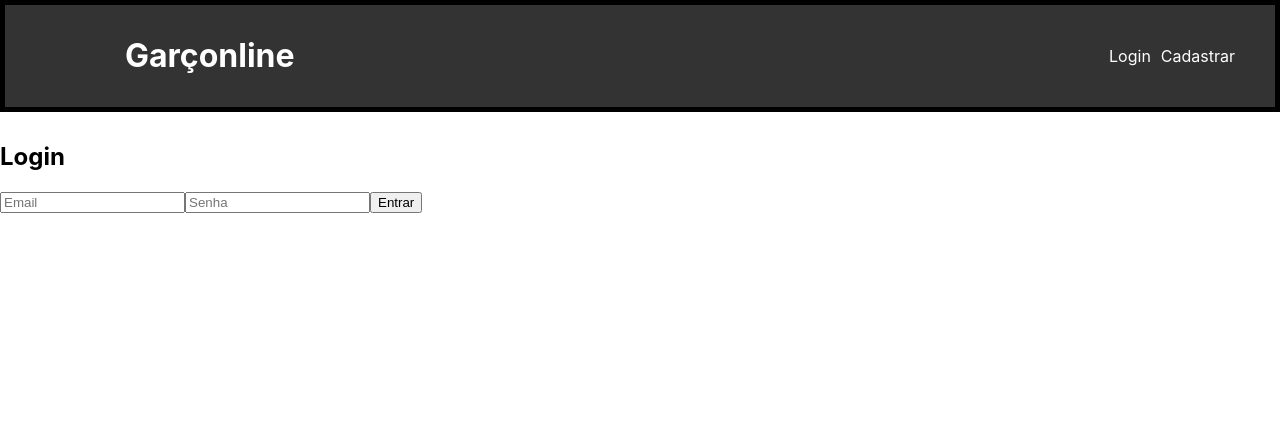
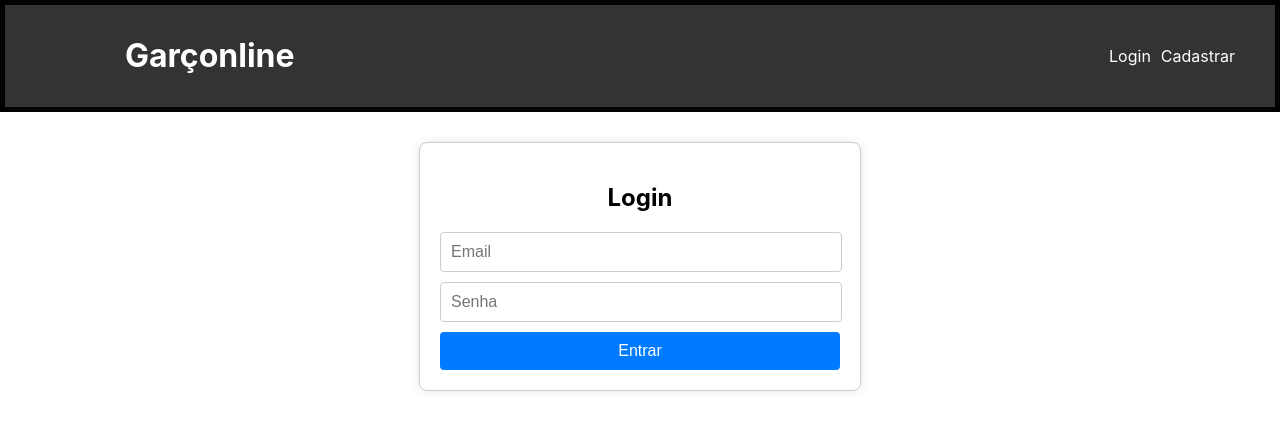
Before and after one commit to LucasfrLourenco/projetoTCC, a React (Create React App) app: page /login in a window 1280 px wide. Shown: the top 430 px of the page. Built offline with nearby package versions, Linux system fonts and the light colour scheme.

Commit message:
add styles

```diff
--- /dev/null
+++ b/src/Cadastro.css
@@ -0,0 +1,40 @@
+.input-container {
+  max-width: 400px;
+  margin: 0 auto;
+  padding: 20px;
+  border: 1px solid #ccc;
+  border-radius: 8px;
+  box-shadow: 0 0 10px rgba(0, 0, 0, 0.1);
+}
+
+.input-container h2 {
+  margin-bottom: 20px;
+  text-align: center;
+}
+
+.input-container input[type="text"],
+.input-container input[type="tel"],
+.input-container input[type="email"],
+.input-container input[type="password"] {
+  width: calc(100% - 20px);
+  margin-bottom: 10px;
+  padding: 10px;
+  border: 1px solid #ccc;
+  border-radius: 4px;
+  font-size: 16px;
+}
+
+.input-container button {
+  width: 100%;
+  padding: 10px;
+  background-color: #007bff;
+  color: #fff;
+  border: none;
+  border-radius: 4px;
+  font-size: 16px;
+  cursor: pointer;
+}
+
+.input-container button:hover {
+  background-color: #0056b3;
+}
--- a/src/ListaGarcons.css
+++ b/src/ListaGarcons.css
@@ -8,32 +8,47 @@ header {
 
 .garcons-container {
   display: flex;
-  flex-direction: row; /* Para listar os garçons na horizontal */
+  flex-wrap: wrap; /* Permite que os cards quebrem para a próxima linha quando não couberem mais */
   justify-content: center;
 }
 
 .garcon-card {
-  display: flex;
-  flex-direction: column;
+  width: 300px; /* Definindo uma largura fixa para os cards */
+  margin: 20px;
   padding: 20px;
   border: 1px solid #ccc;
-  margin-right: 20px;
-  max-width: 25%;
+  border-radius: 8px;
+  box-shadow: 0 4px 8px rgba(0, 0, 0, 0.1); /* Adicionando uma sombra suave */
 }
 
 .garcon-info {
-  margin-bottom: 10px;
+  margin-bottom: 15px;
 }
 
-/* .garcon-info p:last-child { */
-/* overflow: hidden; Oculta qualquer conteúdo que exceda o tamanho do contêiner */
-/* white-space: nowrap; Impede que o texto quebre em várias linhas */
-/* text-overflow: ellipsis; Adiciona reticências (...) para indicar que há mais conteúdo além do contêiner */
-/* } */
+.garcon-info h2 {
+  margin-bottom: 5px;
+}
+
+.garcon-info p {
+  margin: 5px 0;
+}
 
 .garcon-description {
-  flex: 1; /* Faz a descrição ocupar todo o espaço disponível */
-  overflow: hidden; /* Oculta qualquer conteúdo que exceda o tamanho do contêiner */
-  border: 1px solid #ccc;
-  padding: 10px 10px;
+  overflow: hidden;
+  text-overflow: ellipsis;
+  display: -webkit-box;
+  -webkit-line-clamp: 12; /* Limitando a descrição linhas */
+  -webkit-box-orient: vertical;
+  margin-top: auto; /* Alinhando a descrição ao final do card */
 }
+
+.garcon-rating {
+  display: flex;
+  align-items: center;
+  gap: 5px;
+  color: #f39c12; /* Cor amarela para as estrelinhas */
+}
+
+.garcon-rating span {
+  font-size: 18px;
+}
--- a/src/ListaGarcons.jsx
+++ b/src/ListaGarcons.jsx
@@ -6,31 +6,49 @@ const ListaGarcons = () => {
     {
       id: 1,
       nome: "João",
+      fotoPerfil: "./images/dog1.jpg", // Caminho para a foto de perfil do usuário
       descricao:
-        "Pedro possui mais de 5 anos de experiência como garçom em diversos tipos de estabelecimentos, desde restaurantes familiares a eventos de grande porte. Sua habilidade em lidar com clientes e sua dedicação ao trabalho o tornam um profissional altamente qualificado Sua habilidade em lidar com clientes e sua dedicação ao trabalho o tornam um profissional alho o tornam um profisam um profissionaam um profissionaam um profissionaam um profissionaam um profissionaam um profissionaam um profissionaam um profissionaam um profissionaam um profissionaam um profissionaam um profissionaam um profissionaam um profissionaam um profissionaam um profissionaam um profissionaam um profissionaam um profissionaam um profissionaam um profissionaam um profissionaam um profissionaam um profissionaam um profissionaam um profissionaam um profissiona",
+        "Pedro possui mais de 5 anos de experiência como garçom em diversos tipos de estabelecimentos, desde restaurantes familiares a eventos de grande porte. Sua habilidade em lidar com clientes e sua dedicação ao trabalho o tornam um profissional altamente qualificado Sua habilidade em lidar com clientes e sua dedicação ao trabalho o tornam um profissional alho o tornam um profisam um profissionaam um profissionaam um profissionaam um profissionaam um profissionaam um profissionaam um profissionaam um profissionaam um profissionaam um profissionaam um profissionaam um profissionaam um profissionaam um profissionaam um profissionaam um profissionaam um profissionaam um profissionaam um profissionaam um profissionaam um profissionaam um profissionaam um profissionaam um profissionaam um profissionaam um profissionaam um profissionaam um profissionaam um profissionaam um profissiona",
       idade: 28,
+      tefefone: "4499450197",
       avaliacao: 4.5,
       trabalhosConcluidos: 10,
     },
     {
       id: 2,
       nome: "Maria",
+      fotoPerfil: "./images/dog1.jpg", // Caminho para a foto de perfil do usuário
       descricao:
         "Pedro possui mais de 5 anos de experiência como garçom em diversos tipos de estabelecimentos, desde restaurantes familiares a eventos de grande porte. Sua habilidade em lidar com clientes e sua dedicação ao trabalho o tornam um profissional altamente qualificado..",
       idade: 24,
-      avaliacao: 4.7,
+      tefefone: "4499450197",
+      avaliacao: 4,
       trabalhosConcluidos: 15,
     },
     {
       id: 3,
       nome: "Pedro",
+      fotoPerfil: "./images/dog1.jpg", // Caminho para a foto de perfil do usuário
       descricao:
         "Pedro possui mais de 5 anos de experiência como garçom em diversos tipos de estabelecimentos, desde restaurantes familiares a eventos de grande porte. Sua habilidade em lidar com clientes e sua dedicação ao trabalho o tornam um profissional altamente qualificado..",
       idade: 32,
-      avaliacao: 4.3,
+      tefefone: "4499450197",
+      avaliacao: 2.3,
       trabalhosConcluidos: 12,
     },
   ];
+
+  const renderEstrelas = (avaliacao) => {
+    const estrelas = [];
+    for (let i = 0; i < 5; i++) {
+      if (i < avaliacao) {
+        estrelas.push(<span key={i}>&#9733;</span>); // Estrela preenchida
+      } else {
+        estrelas.push(<span key={i}>&#9734;</span>); // Estrela vazia
+      }
+    }
+    return estrelas;
+  };
 
   return (
     <div>
@@ -38,10 +56,18 @@ const ListaGarcons = () => {
         {garcons.map((garcom) => (
           <div key={garcom.id} className="garcon-card">
             <div className="garcon-info">
-              <h2>{garcom.nome}</h2>
-              <p>Idade: {garcom.idade}</p>
-              <p>Trabalhos Concluídos: {garcom.trabalhosConcluidos}</p>
-              <p>Avaliação: {garcom.avaliacao} estrelas</p>
+              <div className="profile-picture">
+                <img src={garcom.fotoPerfil} alt="Foto de Perfil" />
+              </div>
+              <div>
+                <h2>{garcom.nome}</h2>
+                <p>Idade: {garcom.idade}</p>
+                <p>Telefone: {garcom.tefefone}</p>
+                <p>Trabalhos Concluídos: {garcom.trabalhosConcluidos}</p>
+                <div className="garcon-rating">
+                  Avaliação: {renderEstrelas(garcom.avaliacao)}
+                </div>
+              </div>
             </div>
             <div className="garcon-description">
               <p>{garcom.descricao}</p>
--- a/src/cadastro.jsx
+++ b/src/cadastro.jsx
@@ -1,5 +1,5 @@
-// Cadastro.js
 import React, { useState } from "react";
+import "./Cadastro.css";
 
 const Cadastro = () => {
   const [nome, setNome] = useState("");
@@ -18,7 +18,7 @@ const Cadastro = () => {
   };
 
   return (
-    <div>
+    <div className="input-container">
       <h2>Cadastro</h2>
       <input
         type="text"
--- a/src/login.jsx
+++ b/src/login.jsx
@@ -1,6 +1,5 @@
-// Login.js
 import React, { useState } from "react";
-
+import "./cadastro";
 const Login = () => {
   const [email, setEmail] = useState("");
   const [senha, setSenha] = useState("");
@@ -12,21 +11,25 @@ const Login = () => {
   };
 
   return (
-    <div>
-      <h2>Login</h2>
+    <div className="input-container">
+      <h2>Login</h2> {/* Adicione uma classe de contêiner para os inputs */}
       <input
+        className="input-field"
         type="email"
         placeholder="Email"
         value={email}
         onChange={(e) => setEmail(e.target.value)}
       />
       <input
+        className="input-field"
         type="password"
         placeholder="Senha"
         value={senha}
         onChange={(e) => setSenha(e.target.value)}
       />
-      <button onClick={handleLogin}>Entrar</button>
+      <button className="button" onClick={handleLogin}>
+        Entrar
+      </button>
     </div>
   );
 };
```
Also changed, not shown: src/images/dog1.jpg (added), src/images/logo192.png (renamed from public/logo192.png).
